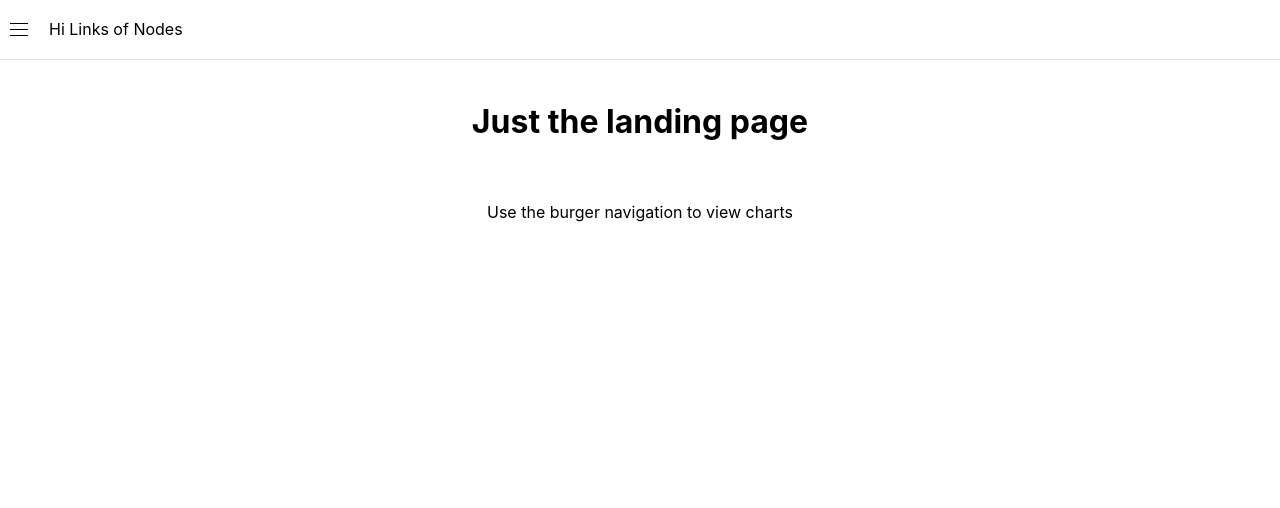
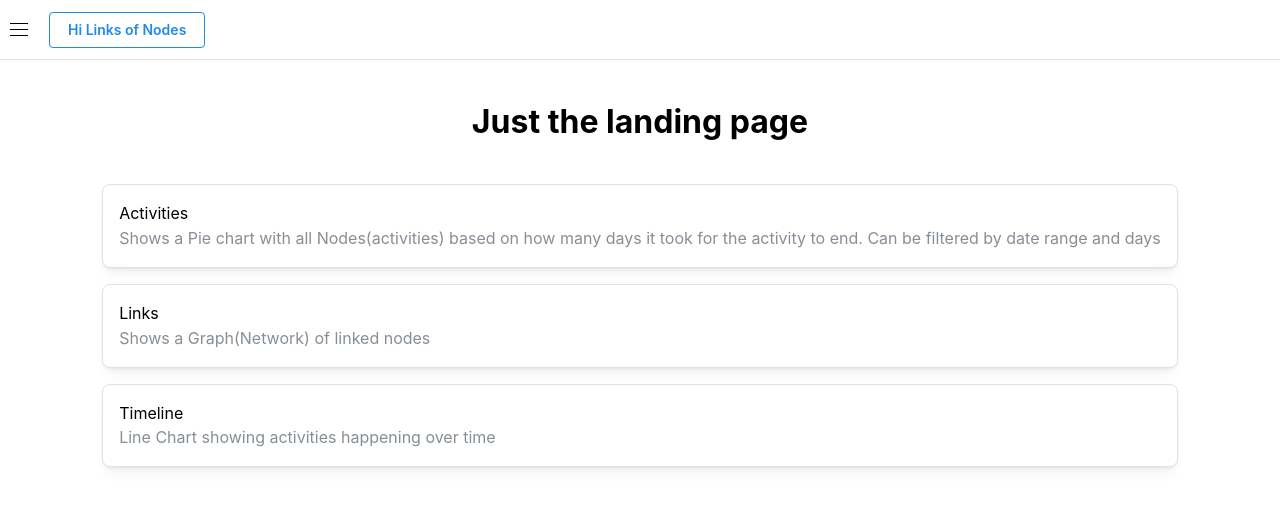
Before and after one commit to alucardcy/n-l, a React (Vite) app in the folder client/: page / in a window 1280 px wide. Shown: the top 508 px of the page. Built offline with nearby package versions, Linux system fonts and the light colour scheme; no server answers.

Commit message:
styles, landing page text

```diff
--- a/client/src/components/layouts/Layout.tsx
+++ b/client/src/components/layouts/Layout.tsx
@@ -1,4 +1,4 @@
-import { AppShell, Burger, Flex, NavLink, Stack } from "@mantine/core"
+import { AppShell, Burger, Button, Flex, NavLink, Stack } from "@mantine/core"
 import { useDisclosure } from "@mantine/hooks"
 import { Link, Outlet } from "react-router"
 
@@ -21,7 +21,7 @@ const Layout = () => {
             }}>
                 <Flex align={"center"} gap={"md"}>
                     <Burger opened={opened} onClick={toggle} size="sm" />
-                    Hi Links of Nodes
+                    <Button variant="outline" component={Link} to={"/"}>Hi Links of Nodes</Button>
                 </Flex>
             </AppShell.Header>
             <AppShell.Navbar>
--- a/client/src/pages/Activities.tsx
+++ b/client/src/pages/Activities.tsx
@@ -1,7 +1,7 @@
-import { Center, Divider, Flex, Group, Loader, NumberInput } from "@mantine/core";
+import { Center, Divider, Flex, Group, Loader, NumberInput, Text } from "@mantine/core";
 import { useGetActivities } from "../api/activities";
 import { DatePickerInput } from "@mantine/dates";
-import React, { useMemo, useState } from "react";
+import { useMemo, useState } from "react";
 import Pie from "../components/charts/Pie";
 import { useDebounce } from "../hooks/general";
 import dayjs from "dayjs";
@@ -30,9 +30,9 @@ const Activities = () => {
             <Flex direction="column" gap="md" align="center">
                 <h1>Activities</h1>
                 <div>
-                    <p>Pie chart displaying how many days each activity took to complete</p>
-                    <p>Can be filtered by date range and days</p>
-                    <p>Click on an activity to view any connections with other activities </p>
+                    <Text>Pie chart displaying how many days each activity took to complete</Text>
+                    <Text>Can be filtered by date range and days</Text>
+                    <Text fw="bold" fs="italic" >Click on an activity to view any connections with other activities </Text>
                 </div>
                 <h3>Choose a date range to display pie </h3>
                 <Group>
--- a/client/src/pages/index.tsx
+++ b/client/src/pages/index.tsx
@@ -1,10 +1,27 @@
-import { Center, Stack } from "@mantine/core"
+import { Card, Text, Stack } from "@mantine/core"
+import { Link } from "react-router"
 
 const Index = () => {
     return (
         <Stack justify="center" align="center" >
             <h1>Just the landing page</h1>
-            <p>Use the burger navigation to view charts </p>
+            <Stack align="center" justify="center" >
+                <Card component={Link} to="/activities" shadow="sm" padding="md" withBorder radius={"md"} style={{ width: "100%", cursor: "pointer" }}>
+                    <Text>Activities</Text>
+                    <Text c={"dimmed"}>Shows a Pie chart with all Nodes(activities) based on how many days it took for the activity to end. Can be filtered by date range and days</Text>
+                </Card>
+
+                <Card component={Link} to="/links" shadow="sm" padding="md" withBorder radius={"md"} style={{ width: "100%", cursor: "pointer" }}>
+                    <Text>Links</Text>
+                    <Text c={"dimmed"}>Shows a Graph(Network) of linked nodes</Text>
+                </Card>
+
+                <Card component={Link} to="/timeline" shadow="sm" padding="md" withBorder radius={"md"} style={{ width: "100%", cursor: "pointer" }}>
+                    <Text>Timeline</Text>
+                    <Text c={"dimmed"}>Line Chart showing activities happening over time</Text>
+                </Card>
+
+            </Stack>
         </Stack>
     )
 }
```
